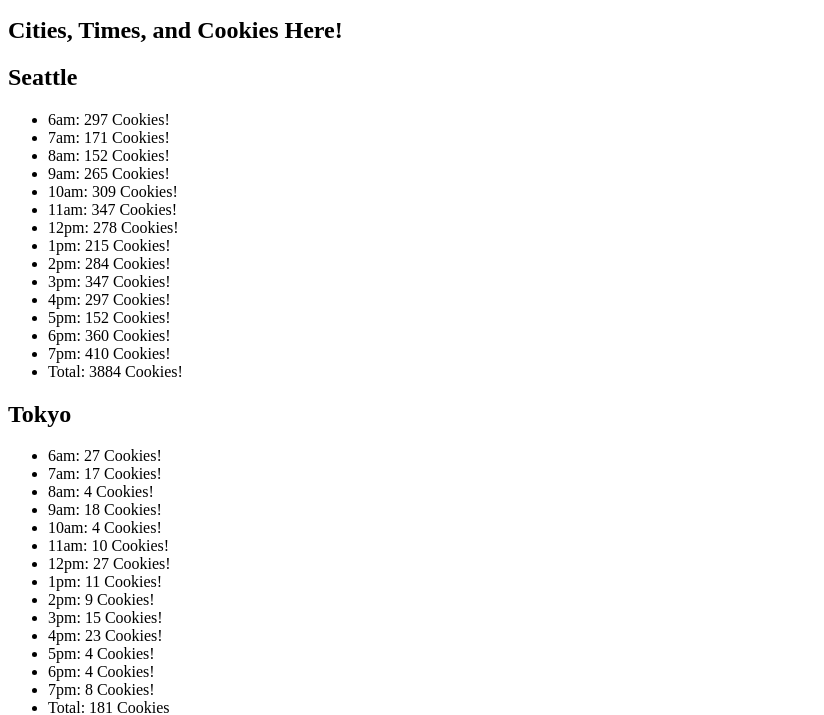
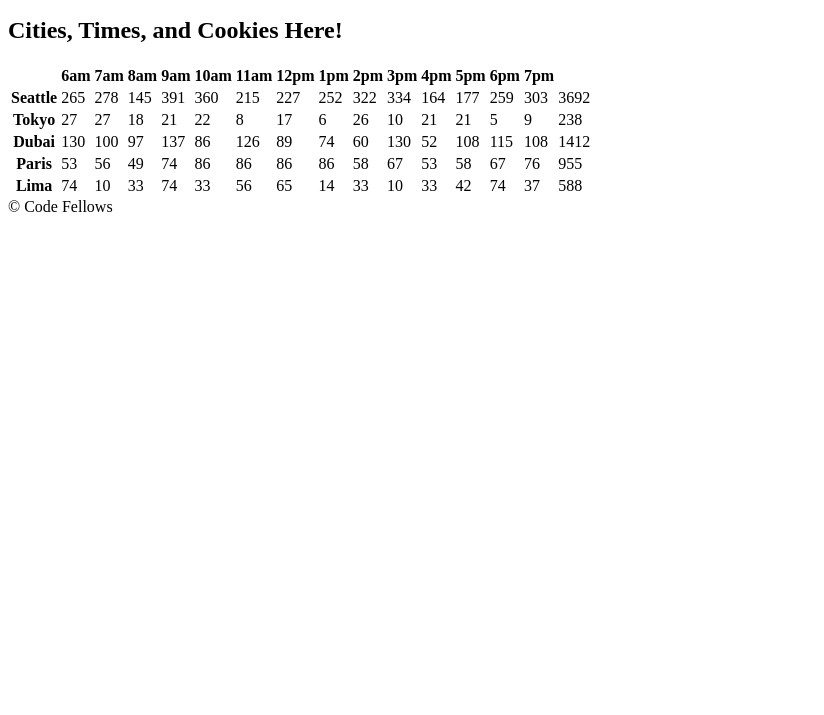
Before and after one commit to Keelen-Fisher/cookie-stand, a plain HTML site: page sales.html in a window 1280 px wide. Shown: the part 110-825 px from the top of the page, without its empty margins (0-824 px from the left). After the commit the page ends 800 px from the top, so only its background shows below. Drawn offline with Linux system fonts and the light colour scheme.

Commit message:
creating construct prototype

```diff
--- a/js/app.js
+++ b/js/app.js
@@ -1,301 +1,447 @@
 'use strict';
 
 let cookiesSale = document.getElementById('cookie-city');
+let salesTable = document.getElementById('sales-table');
+// console.dir(cookiesSale);
+// console.dir(salesTable);
 
 let hours = ['6am', '7am', '8am', '9am', '10am', '11am', '12pm', '1pm', '2pm', '3pm', '4pm', '5pm', '6pm', '7pm'];
 
-let seattle = {
-  city: 'Seattle',
-  minCustomer: 23,
-  maxCustomer: 65,
-  avgCookieBought: 6.3,
+//  For lab 07:
 
-  // This is called a helper function
-  randomCustomerPerHour: function()
-  {
-    return Math.floor(Math.random() * (this.maxCustomer -this.minCustomer + 1) + this.minCustomer);
-  },
-    // This Code was from mdn webdocs
-  cookiesBoughtPerHour: [],
-  totalDailyCookies: 0,
-  // Create a for loop
+ // fucntion createTeableHeader(){
+// // create thead
+// // create row add the content to row
+// }
 
-  cookiesHour: function(){ for(let i = 0; i < hours.length; i++)
-    {
-      //  using avg and randCust - calc a number calculated number: avgCookieBought * randomcustomer
-      let simCookies = Math.ceil(this.avgCookieBought * this.randomCustomerPerHour());
-      // add that calculation to the array by using this.cookiesBoughtPerHour.push(calculated number)
-      this.cookiesBoughtPerHour.push(simCookies);
-      // Add all of the cookies together.
-      this.totalDailyCookies += simCookies;
-    }
-  },
-// Rendering itself to the HTML Document: Dom Manipulation pt 2
+// function createTableFooter() - standalone function
 
-render: function(){
-  this.cookiesHour();
-  // CREATING ARTICLE:
-  let articleElem = document.createElement('article');
-  console.log(this.cookiesBoughtPerHour);
-  // Adding this to the HTML document:
-  cookiesSale.appendChild(articleElem);
+// ********** CONSTRUCTOR REFACTOR *************
+let cookieArray = [];
 
-  // CREATING H2
-  let h2Elem = document.createElement('h2');
+function Cookies(city, minCust, maxCust, avgCookie){
 
-  // Adding: The City name
-  h2Elem.textContent = this.city;
-  articleElem.appendChild(h2Elem);
+  // Unique
+  this.city = city;
+  this.minCust = minCust;
+  this.maxCust = maxCust;
+  this.avgCookie = avgCookie;
 
-  let ulElem = document.createElement('ul');
-  articleElem.appendChild(ulElem);
+// //  Not Unique
+  // this.hours = ['6am', '7am', '8am', '9am', '10am', '11am', '12pm', '1pm', '2pm', '3pm', '4pm', '5pm', '6pm', '7pm'];
+  this.cookiesBoughtPerHour = [];
+  this.totalDailyCookies = 0;
 
-  for(let i = 0; i < this.cookiesBoughtPerHour.length; i++){
-    let liElem = document.createElement('li');
-    liElem.textContent = `${hours[i]}: ${this.cookiesBoughtPerHour[i]} Cookies!`;
-    ulElem.appendChild(liElem);
-  }
+  cookieArray.push(this);
+}
 
-  let liElem = document.createElement('li');
-  liElem.textContent = `Total: ${this.totalDailyCookies} Cookies!`;
-  ulElem.appendChild(liElem);
 
+// ************** PROTOTYPE METHODS ***********
+
+Cookies.prototype.randomCustomerPerHour = function(){
+  return Math.floor(Math.random() * (this.maxCust -this.minCust + 1) + this.minCust);
+};
+
+
+Cookies.prototype.cookiesHour = function()
+{
+  for(let i = 0; i < hours.length; i++){
+  let simCookies = Math.ceil(this.avgCookie * this.randomCustomerPerHour());
+  this.cookiesBoughtPerHour.push(simCookies);
+  this.totalDailyCookies += simCookies;
   }
 
 };
 
-console.log(seattle.randomCustomerPerHour());
-console.log(seattle.cookiesHour);
-console.log(seattle.cookiesBoughtPerHour);
-console.log(seattle.totalDailyCookies);
+function createHeader(){
+  let rowNew = document.createElement('tr');
+  salesTable.appendChild(rowNew);
 
-seattle.randomCustomerPerHour();
-seattle.render();
-console.log(seattle);
+  let emptySpace = document.createElement('td');
+  rowNew.appendChild(emptySpace);
 
-
-let Tokyo = {
-  city1: 'Tokyo',
-  minCustomer1: 3,
-  maxCustomer1: 24,
-  avgCookieBought1: 1.2,
-  randomCustomerPerHour1: function()
-  {
-    return Math.floor(Math.random() * (this.maxCustomer1 - this.minCustomer1 + 1) + this.minCustomer1);
-  },
-
-  cookiesBoughtPerHour1: [],
-  totalDailyCookies1: 0,
-
-  cookiesHour1: function()
-  {
-    for(let i = 0; i < hours.length; i++)
-    {
-      let simCookies1 = Math.ceil(this.avgCookieBought1 *this.randomCustomerPerHour1());
-      this.cookiesBoughtPerHour1.push(simCookies1);
-      this.totalDailyCookies1 += simCookies1;
-    }
-  },
-
-  // Render
-  render: function(){
-    this.cookiesHour1();
-    let articleElem = document.createElement('article');
-    console.log(this.cookiesBoughtPerHour1);
-    cookiesSale.appendChild(articleElem);
-
-    let h2Elem = document.createElement('h2');
-    h2Elem.textContent = this.city1;
-    articleElem.appendChild(h2Elem);
-
-    let ulElem = document.createElement('ul');
-    articleElem.appendChild(ulElem);
-
-    for(let i = 0; i < this.cookiesBoughtPerHour1.length; i++){
-      let liElem = document.createElement('li');
-      liElem.textContent = `${hours[i]}: ${this.cookiesBoughtPerHour1[i]} Cookies!`;
-      ulElem.appendChild(liElem);
-    }
-
-    let liElem = document.createElement('li');
-    liElem.textContent = `Total: ${this.totalDailyCookies1} Cookies`;
-    ulElem.appendChild(liElem);
-
-
+  for(let i = 0; i < hours.length; i++){
+    let th2Elem = document.createElement('th');
+    th2Elem.textContent = `${hours[i]}`;
+    rowNew.appendChild(th2Elem);
   }
 
 };
 
-Tokyo.randomCustomerPerHour1();
-Tokyo.render();
-console.log(Tokyo);
+Cookies.prototype.render = function()
+{
+let rowElem = document.createElement('tr');
+salesTable.appendChild(rowElem);
+
+let th1Elem = document.createElement('th');
+th1Elem.textContent = this.city
+rowElem.appendChild(th1Elem);
+
+for(let i = 0; i < hours.length; i++){
+  let td1Elem = document.createElement('td');
+  td1Elem.textContent = this.cookiesBoughtPerHour[i];
+  rowElem.appendChild(td1Elem);
+}
+
+let td2Elem = document.createElement('td');
+td2Elem.textContent = this.totalDailyCookies;
+rowElem.appendChild(td2Elem);
 
 
-let Dubai = {
-  city2: 'Dubai',
-  minCustomer2: 11,
-  maxCustomer2: 38,
-  avgCookieBought2: 3.7,
-  randomCustomerPerHour2: function()
-  {
-    return Math.floor(Math.random() * (this.maxCustomer2 - this.minCustomer2 + 1) + this.minCustomer2);
-  },
+// let ulElem = document.createElement('ul');
+// articleElem.appendChild(ulElem);
 
-  cookiesBoughtPerHour2: [],
-  totalDailyCookies2: 0,
+// for(let i = 0; i < this.cookiesBoughtPerHour.length; i++){
+//   let liElem = createElement('li');
+//   liElem.textContent = this.cookiesBoughtPerHour[i];
+//   ulElem.appendChild(liElem);
+// };
 
-  cookiesHour2: function()
-  {
-    for(let i = 0; i < hours.length; i++)
-    {
-      let simCookies2 = Math.ceil(this.avgCookieBought2 *this.randomCustomerPerHour2());
-      this.cookiesBoughtPerHour2.push(simCookies2);
-      this.totalDailyCookies2 += simCookies2;
-    }
-  },
-
-  // Render
-  render: function(){
-    this.cookiesHour2();
-    let articleElem = document.createElement('article');
-    console.log(this.cookiesBoughtPerHour2);
-    cookiesSale.appendChild(articleElem);
-
-    let h2Elem = document.createElement('h2');
-    h2Elem.textContent = this.city2;
-    articleElem.appendChild(h2Elem);
-
-    let ulElem = document.createElement('ul');
-    articleElem.appendChild(ulElem);
-
-    for(let i = 0; i < this.cookiesBoughtPerHour2.length; i++){
-      let liElem = document.createElement('li');
-      liElem.textContent = `${hours[i]}: ${this.cookiesBoughtPerHour2[i]} Cookies!`;
-      ulElem.appendChild(liElem);
-    }
-
-    let liElem = document.createElement('li');
-    liElem.textContent = `Total: ${this.totalDailyCookies2} Cookies`;
-    ulElem.appendChild(liElem);
-
-
-  }
 
 };
 
-Dubai.randomCustomerPerHour2();
-Dubai.render();
-console.log(Dubai);
 
 
 
-let Paris = {
-  city3: 'Paris',
-  minCustomer3: 20,
-  maxCustomer3: 38,
-  avgCookieBought3: 2.3,
-  randomCustomerPerHour3: function()
-  {
-    return Math.floor(Math.random() * (this.maxCustomer3 - this.minCustomer3 + 1) + this.minCustomer3);
-  },
 
-  cookiesBoughtPerHour3: [],
-  totalDailyCookies3: 0,
+// ************* Creating Cities, Time and number of Cookies ***********
+let seattle = new Cookies('Seattle', 23, 65, 6.3);
 
-  cookiesHour3: function(){
-    for(let i = 0; i < hours.length; i++)
-    {
-      let simCookies3 = Math.ceil(this.avgCookieBought3 *this.randomCustomerPerHour3());
-      this.cookiesBoughtPerHour3.push(simCookies3);
-      this.totalDailyCookies3 += simCookies3;
-    }
-  },
+let tokyo = new Cookies('Tokyo', 3, 24, 1.2);
 
-  render: function(){
-    this.cookiesHour3();
-    let articleElem = document.createElement('article');
-    console.log(this.cookiesBoughtPerHour3);
-    cookiesSale.appendChild(articleElem);
+let dubai = new Cookies('Dubai', 11, 38, 3.7);
 
-    let h2Elem = document.createElement('h2');
-    h2Elem.textContent = this.city3;
-    articleElem.appendChild(h2Elem);
+let paris = new Cookies('Paris', 20, 38, 2.3);
 
-    let ulElem = document.createElement('ul');
-    articleElem.appendChild(ulElem);
-
-    for(let i = 0; i < this.cookiesBoughtPerHour3.length; i++){
-      let liElem = document.createElement('li');
-      liElem.textContent = `${hours[i]}: ${this.cookiesBoughtPerHour3[i]} Cookies!`;
-      ulElem.appendChild(liElem);
-    }
-
-    let liElem = document.createElement('li');
-    liElem.textContent = `Total: ${this.totalDailyCookies3} Cookies`;
-    ulElem.appendChild(liElem);
+let lima = new Cookies('Lima', 2, 16, 4.6);
 
 
-  }
-
-};
-
-Paris.randomCustomerPerHour3();
-Paris.render();
-console.log(Paris);
 
 
-let Lima = {
-  city4: 'Lima',
-  minCustomer4: 2,
-  maxCustomer4: 16,
-  avgCookieBought4: 4.6,
-  randomCustomerPerHour4: function()
-  {
-    return Math.floor(Math.random() * (this.maxCustomer4 - this.minCustomer4 + 1) + this.minCustomer4);
-  },
-
-  cookiesBoughtPerHour4: [],
-  totalDailyCookies4: 0,
-
-  cookiesHour4: function()
-  {
-    for(let i = 0; i < hours.length; i++)
-    {
-      let simCookies4 = Math.ceil(this.avgCookieBought4 *this.randomCustomerPerHour4());
-      this.cookiesBoughtPerHour4.push(simCookies4);
-      this.totalDailyCookies4 += simCookies4;
-    }
-  },
-
-  // Render
-  render: function(){
-    this.cookiesHour4();
-    let articleElem = document.createElement('article');
-    console.log(this.cookiesBoughtPerHour4);
-    cookiesSale.appendChild(articleElem);
-
-    let h2Elem = document.createElement('h2');
-    h2Elem.textContent = this.city4;
-    articleElem.appendChild(h2Elem);
-
-    let ulElem = document.createElement('ul');
-    articleElem.appendChild(ulElem);
-
-    for(let i = 0; i < this.cookiesBoughtPerHour4.length; i++){
-      let liElem = document.createElement('li');
-      liElem.textContent = `${hours[i]}: ${this.cookiesBoughtPerHour4[i]} Cookies!`;
-      ulElem.appendChild(liElem);
-    }
-
-    let liElem = document.createElement('li');
-    liElem.textContent = `Total: ${this.totalDailyCookies4} Cookies`;
-    ulElem.appendChild(liElem);
 
 
-  }
+createHeader();
 
-};
+seattle.cookiesHour();
+seattle.render();
 
-Lima.randomCustomerPerHour4();
-Lima.render();
-console.log(Lima);
+tokyo.cookiesHour();
+tokyo.render();
+
+dubai.cookiesHour();
+dubai.render();
+
+paris.cookiesHour();
+paris.render();
+
+lima.cookiesHour();
+lima.render();
+
+
+
+// let seattle = {
+//   city: 'Seattle',
+//   minCustomer: 23,
+//   maxCustomer: 65,
+//   avgCookieBought: 6.3,
+
+//   // This is called a helper function
+//   randomCustomerPerHour: function()
+//   {
+//     return Math.floor(Math.random() * (this.maxCustomer -this.minCustomer + 1) + this.minCustomer);
+//   },
+//     // This Code was from mdn webdocs
+//   cookiesBoughtPerHour: [],
+//   totalDailyCookies: 0,
+//   // Create a for loop
+
+//   cookiesHour: function(){ for(let i = 0; i < hours.length; i++)
+//     {
+//       //  using avg and randCust - calc a number calculated number: avgCookieBought * randomcustomer
+//       let simCookies = Math.ceil(this.avgCookieBought * this.randomCustomerPerHour());
+//       // add that calculation to the array by using this.cookiesBoughtPerHour.push(calculated number)
+//       this.cookiesBoughtPerHour.push(simCookies);
+//       // Add all of the cookies together.
+//       this.totalDailyCookies += simCookies;
+//     }
+//   },
+// // Rendering itself to the HTML Document: Dom Manipulation pt 2
+
+// render: function(){
+//   this.cookiesHour();
+//   // CREATING ARTICLE:
+//   let articleElem = document.createElement('article');
+//   console.log(this.cookiesBoughtPerHour);
+//   // Adding this to the HTML document:
+//   cookiesSale.appendChild(articleElem);
+
+//   // CREATING H2
+//   let h2Elem = document.createElement('h2');
+
+//   // Adding: The City name
+//   h2Elem.textContent = this.city;
+//   articleElem.appendChild(h2Elem);
+
+//   let ulElem = document.createElement('ul');
+//   articleElem.appendChild(ulElem);
+
+//   for(let i = 0; i < this.cookiesBoughtPerHour.length; i++){
+//     let liElem = document.createElement('li');
+//     liElem.textContent = `${hours[i]}: ${this.cookiesBoughtPerHour[i]} Cookies!`;
+//     ulElem.appendChild(liElem);
+//   }
+
+//   let liElem = document.createElement('li');
+//   liElem.textContent = `Total: ${this.totalDailyCookies} Cookies!`;
+//   ulElem.appendChild(liElem);
+
+//   }
+
+// };
+
+// console.log(seattle.randomCustomerPerHour());
+// console.log(seattle.cookiesHour);
+// console.log(seattle.cookiesBoughtPerHour);
+// console.log(seattle.totalDailyCookies);
+
+// seattle.randomCustomerPerHour();
+// seattle.render();
+// console.log(seattle);
+
+
+// let Tokyo = {
+//   city1: 'Tokyo',
+//   minCustomer1: 3,
+//   maxCustomer1: 24,
+//   avgCookieBought1: 1.2,
+//   randomCustomerPerHour1: function()
+//   {
+//     return Math.floor(Math.random() * (this.maxCustomer1 - this.minCustomer1 + 1) + this.minCustomer1);
+//   },
+
+//   cookiesBoughtPerHour1: [],
+//   totalDailyCookies1: 0,
+
+//   cookiesHour1: function()
+//   {
+//     for(let i = 0; i < hours.length; i++)
+//     {
+//       let simCookies1 = Math.ceil(this.avgCookieBought1 *this.randomCustomerPerHour1());
+//       this.cookiesBoughtPerHour1.push(simCookies1);
+//       this.totalDailyCookies1 += simCookies1;
+//     }
+//   },
+
+//   // Render
+//   render: function(){
+//     this.cookiesHour1();
+//     let articleElem = document.createElement('article');
+//     console.log(this.cookiesBoughtPerHour1);
+//     cookiesSale.appendChild(articleElem);
+
+//     let h2Elem = document.createElement('h2');
+//     h2Elem.textContent = this.city1;
+//     articleElem.appendChild(h2Elem);
+
+//     let ulElem = document.createElement('ul');
+//     articleElem.appendChild(ulElem);
+
+//     for(let i = 0; i < this.cookiesBoughtPerHour1.length; i++){
+//       let liElem = document.createElement('li');
+//       liElem.textContent = `${hours[i]}: ${this.cookiesBoughtPerHour1[i]} Cookies!`;
+//       ulElem.appendChild(liElem);
+//     }
+
+//     let liElem = document.createElement('li');
+//     liElem.textContent = `Total: ${this.totalDailyCookies1} Cookies`;
+//     ulElem.appendChild(liElem);
+
+
+//   }
+
+// };
+
+// Tokyo.randomCustomerPerHour1();
+// Tokyo.render();
+// console.log(Tokyo);
+
+
+// let Dubai = {
+//   city2: 'Dubai',
+//   minCustomer2: 11,
+//   maxCustomer2: 38,
+//   avgCookieBought2: 3.7,
+//   randomCustomerPerHour2: function()
+//   {
+//     return Math.floor(Math.random() * (this.maxCustomer2 - this.minCustomer2 + 1) + this.minCustomer2);
+//   },
+
+//   cookiesBoughtPerHour2: [],
+//   totalDailyCookies2: 0,
+
+//   cookiesHour2: function()
+//   {
+//     for(let i = 0; i < hours.length; i++)
+//     {
+//       let simCookies2 = Math.ceil(this.avgCookieBought2 *this.randomCustomerPerHour2());
+//       this.cookiesBoughtPerHour2.push(simCookies2);
+//       this.totalDailyCookies2 += simCookies2;
+//     }
+//   },
+
+//   // Render
+//   render: function(){
+//     this.cookiesHour2();
+//     let articleElem = document.createElement('article');
+//     console.log(this.cookiesBoughtPerHour2);
+//     cookiesSale.appendChild(articleElem);
+
+//     let h2Elem = document.createElement('h2');
+//     h2Elem.textContent = this.city2;
+//     articleElem.appendChild(h2Elem);
+
+//     let ulElem = document.createElement('ul');
+//     articleElem.appendChild(ulElem);
+
+//     for(let i = 0; i < this.cookiesBoughtPerHour2.length; i++){
+//       let liElem = document.createElement('li');
+//       liElem.textContent = `${hours[i]}: ${this.cookiesBoughtPerHour2[i]} Cookies!`;
+//       ulElem.appendChild(liElem);
+//     }
+
+//     let liElem = document.createElement('li');
+//     liElem.textContent = `Total: ${this.totalDailyCookies2} Cookies`;
+//     ulElem.appendChild(liElem);
+
+
+//   }
+
+// };
+
+// Dubai.randomCustomerPerHour2();
+// Dubai.render();
+// console.log(Dubai);
+
+
+
+// let Paris = {
+//   city3: 'Paris',
+//   minCustomer3: 20,
+//   maxCustomer3: 38,
+//   avgCookieBought3: 2.3,
+//   randomCustomerPerHour3: function()
+//   {
+//     return Math.floor(Math.random() * (this.maxCustomer3 - this.minCustomer3 + 1) + this.minCustomer3);
+//   },
+
+//   cookiesBoughtPerHour3: [],
+//   totalDailyCookies3: 0,
+
+//   cookiesHour3: function(){
+//     for(let i = 0; i < hours.length; i++)
+//     {
+//       let simCookies3 = Math.ceil(this.avgCookieBought3 *this.randomCustomerPerHour3());
+//       this.cookiesBoughtPerHour3.push(simCookies3);
+//       this.totalDailyCookies3 += simCookies3;
+//     }
+//   },
+
+//   render: function(){
+//     this.cookiesHour3();
+//     let articleElem = document.createElement('article');
+//     console.log(this.cookiesBoughtPerHour3);
+//     cookiesSale.appendChild(articleElem);
+
+//     let h2Elem = document.createElement('h2');
+//     h2Elem.textContent = this.city3;
+//     articleElem.appendChild(h2Elem);
+
+//     let ulElem = document.createElement('ul');
+//     articleElem.appendChild(ulElem);
+
+//     for(let i = 0; i < this.cookiesBoughtPerHour3.length; i++){
+//       let liElem = document.createElement('li');
+//       liElem.textContent = `${hours[i]}: ${this.cookiesBoughtPerHour3[i]} Cookies!`;
+//       ulElem.appendChild(liElem);
+//     }
+
+//     let liElem = document.createElement('li');
+//     liElem.textContent = `Total: ${this.totalDailyCookies3} Cookies`;
+//     ulElem.appendChild(liElem);
+
+
+//   }
+
+// };
+
+// Paris.randomCustomerPerHour3();
+// Paris.render();
+// console.log(Paris);
+
+
+// let Lima = {
+//   city4: 'Lima',
+//   minCustomer4: 2,
+//   maxCustomer4: 16,
+//   avgCookieBought4: 4.6,
+//   randomCustomerPerHour4: function()
+//   {
+//     return Math.floor(Math.random() * (this.maxCustomer4 - this.minCustomer4 + 1) + this.minCustomer4);
+//   },
+
+//   cookiesBoughtPerHour4: [],
+//   totalDailyCookies4: 0,
+
+//   cookiesHour4: function()
+//   {
+//     for(let i = 0; i < hours.length; i++)
+//     {
+//       let simCookies4 = Math.ceil(this.avgCookieBought4 *this.randomCustomerPerHour4());
+//       this.cookiesBoughtPerHour4.push(simCookies4);
+//       this.totalDailyCookies4 += simCookies4;
+//     }
+//   },
+
+//   // Render
+//   render: function(){
+//     this.cookiesHour4();
+//     let articleElem = document.createElement('article');
+//     console.log(this.cookiesBoughtPerHour4);
+//     cookiesSale.appendChild(articleElem);
+
+//     let h2Elem = document.createElement('h2');
+//     h2Elem.textContent = this.city4;
+//     articleElem.appendChild(h2Elem);
+
+//     let ulElem = document.createElement('ul');
+//     articleElem.appendChild(ulElem);
+
+//     for(let i = 0; i < this.cookiesBoughtPerHour4.length; i++){
+//       let liElem = document.createElement('li');
+//       liElem.textContent = `${hours[i]}: ${this.cookiesBoughtPerHour4[i]} Cookies!`;
+//       ulElem.appendChild(liElem);
+//     }
+
+//     let liElem = document.createElement('li');
+//     liElem.textContent = `Total: ${this.totalDailyCookies4} Cookies`;
+//     ulElem.appendChild(liElem);
+
+
+//   }
+
+// };
+
+// Lima.randomCustomerPerHour4();
+// Lima.render();
+// console.log(Lima);
+
+
+
+//  For lab 07:
+
+ // fucntion createTeableHeader(){
+// // create thead
+// // create row add the content to row
+// }
+
+// function createTableFooter() - standalone function
--- a/sales.html
+++ b/sales.html
@@ -15,6 +15,7 @@
   <main>
     <h2>Cities, Times, and Cookies Here!</h2>
     <section id="cookie-city"></section>
+    <table id="sales-table"></table>
 <!-- Generated this from app.js: -->
 
 
```
